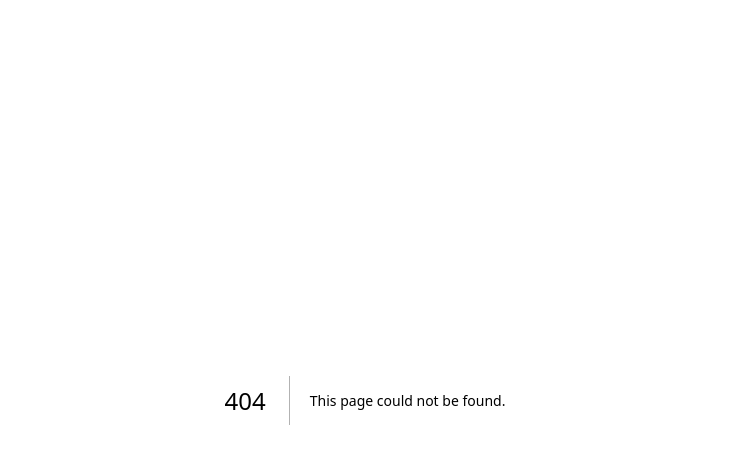
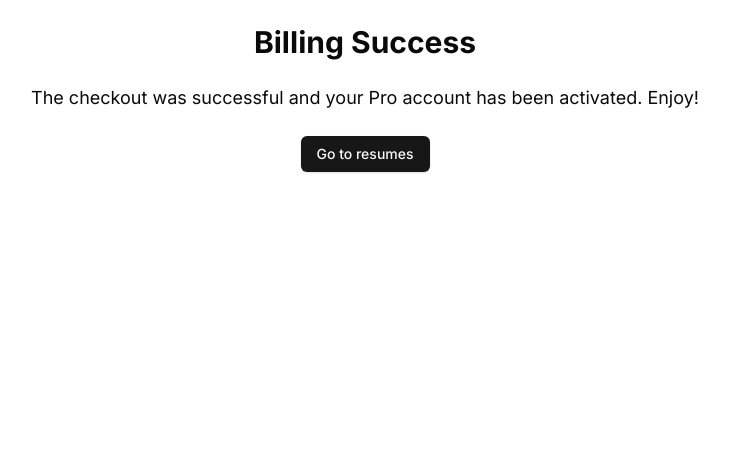
Before and after one commit to Allengl/x-resume-builder, a Next.js app: page /billing/success in a window 1280 px wide. Before the commit this address had no page. Shown: the top 464 px of the page, without its empty margins (275-1004 px from the left). Built offline with nearby package versions, Linux system fonts and the light colour scheme.

Commit message:
add success page

```diff
--- /dev/null
+++ b/src/app/(main)/billing/success/page.tsx
@@ -0,0 +1,18 @@
+import Link from "next/link";
+
+import { Button } from "@/components/ui/button";
+
+export default function Page() {
+  return (
+    <main className="mx-auto max-w-7xl space-y-6 px-3 py-6 text-center">
+      <h1 className="text-3xl font-bold">Billing Success</h1>
+      <p className="text-lg">
+        The checkout was successful and your Pro account has been activated.
+        Enjoy!
+      </p>
+      <Button asChild>
+        <Link href="/resumes">Go to resumes</Link>
+      </Button>
+    </main>
+  );
+}
```
